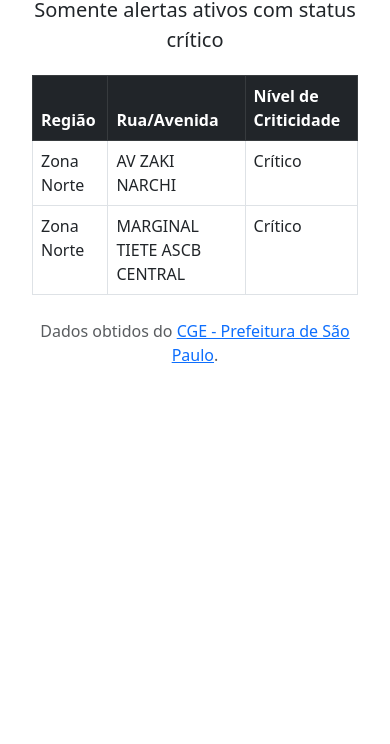
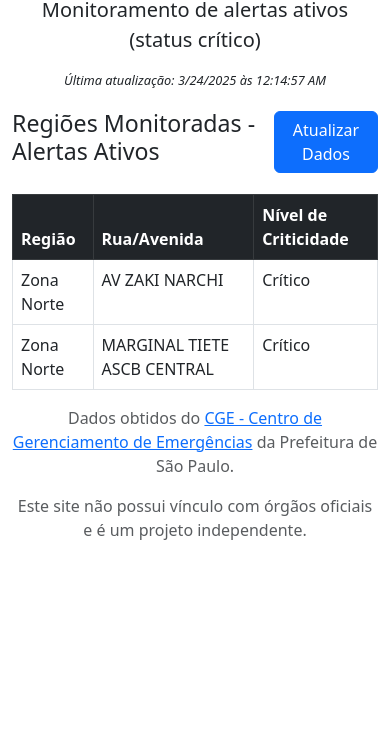
Before and after one commit to Leandrokjn/privatebaguncinha, a plain HTML site: page index.html in a window 390 px wide. Shown: the part 100-844 px from the top of the page. Drawn offline with nearby package versions, Linux system fonts and the light colour scheme.

Commit message:
Update index.html

```diff
--- a/index.html
+++ b/index.html
@@ -7,7 +7,8 @@
     <link href="https://cdnjs.cloudflare.com/ajax/libs/bootstrap/5.3.0/css/bootstrap.min.css" rel="stylesheet">
     <style>
         body {
-            padding: 20px;
+            padding-top: 20px;
+            padding-bottom: 40px;
         }
         .header {
             margin-bottom: 20px;
@@ -15,24 +16,45 @@
         .table {
             margin-top: 20px;
         }
-        .alerta-vermelho {
+        .status-0 {
+            background-color: #d4edda;
+        }
+        .status-1 {
+            background-color: #fff3cd;
+        }
+        .status-2 {
+            background-color: #ffe5d0;
+        }
+        .status-3plus {
             background-color: #f8d7da;
         }
-        .loading-spinner {
-            text-align: center;
-            margin: 20px 0;
+        .bot-info {
+            margin: 30px 0;
+            padding: 20px;
+            background-color: #e9ecef;
+            border-radius: 5px;
+        }
+        .update-time {
+            font-size: 0.8rem;
+            font-style: italic;
+            margin-top: 5px;
         }
         #error-message {
             display: none;
             margin-top: 20px;
+        }
+        .loading-spinner {
+            text-align: center;
+            margin: 40px 0;
         }
     </style>
 </head>
 <body>
     <div class="container">
         <div class="header text-center">
-            <h1>Alertas Ativos de Alagamento - São Paulo</h1>
-            <p class="lead">Somente alertas ativos com status crítico</p>
+            <h1>Monitor de Alagamentos São Paulo</h1>
+            <p class="lead">Monitoramento de alertas ativos (status crítico)</p>
+            <div class="update-time" id="last-update"></div>
         </div>
 
         <div class="alert alert-danger" id="error-message" role="alert">
@@ -46,7 +68,14 @@
             <p>Carregando dados...</p>
         </div>
 
-        <table class="table table-bordered table-hover">
+        <div class="row">
+            <div class="col-md-12">
+                <div class="d-flex justify-content-between align-items-center">
+                    <h3>Regiões Monitoradas - Alertas Ativos</h3>
+                    <button class="btn btn-primary" id="refresh-btn">Atualizar Dados</button>
+                </div>
+
+                <table class="table table-bordered table-hover" id="alagamentos-table">
                     <thead class="table-dark">
                         <tr>
                             <th>Região</th>
@@ -54,73 +83,87 @@
                             <th>Nível de Criticidade</th>
                         </tr>
                     </thead>
-            <tbody id="alertas-ativos">
-                <!-- Dados serão preenchidos via JavaScript -->
+                    <tbody id="alagamentos-body">
+                        <!-- Dados dinâmicos via JavaScript -->
                     </tbody>
                 </table>
+            </div>
+        </div>
 
-        <footer class="text-center text-muted mt-4">
-            <p>Dados obtidos do <a href="https://www.cgesp.org/v3/alagamentos.jsp" target="_blank">CGE - Prefeitura de São Paulo</a>.</p>
+        <footer class="text-center text-muted">
+            <p>Dados obtidos do <a href="https://www.cgesp.org/v3/alagamentos.jsp" target="_blank">CGE - Centro de Gerenciamento de Emergências</a> da Prefeitura de São Paulo.</p>
+            <p>Este site não possui vínculo com órgãos oficiais e é um projeto independente.</p>
         </footer>
     </div>
 
+    <script src="https://cdnjs.cloudflare.com/ajax/libs/bootstrap/5.3.0/js/bootstrap.bundle.min.js"></script>
     <script>
-        document.addEventListener('DOMContentLoaded', () => {
-            fetchAlertasAtivos();
+        document.addEventListener('DOMContentLoaded', function() {
+            // Buscar dados ao carregar a página
+            fetchAlagamentosData();
 
-            function fetchAlertasAtivos() {
+            // Configurar o botão de atualização
+            document.getElementById('refresh-btn').addEventListener('click', function() {
+                fetchAlagamentosData();
+            });
+
+            // Função para buscar os dados de alagamentos via proxy
+            function fetchAlagamentosData() {
                 document.getElementById('loading').style.display = 'block';
                 document.getElementById('error-message').style.display = 'none';
 
-                // URL simulada para buscar dados via API ou scraping
-                const apiUrl = 'https://seu-servico-api.com/alagamentos';
+                // URL do serviço para busca de dados reais (ajuste conforme necessário)
+                const proxyUrl = 'https://seu-servico-api.com/alagamentos';
 
-                // Dados simulados para demonstração
+                // Dados simulados para demonstração (substituir pela chamada fetch em produção)
                 setTimeout(() => {
                     const demoData = [
                         { regiao: "Zona Norte", rua: "AV ZAKI NARCHI", nivel: "Crítico" },
                         { regiao: "Zona Norte", rua: "MARGINAL TIETE ASCB CENTRAL", nivel: "Crítico" }
                     ];
-
-                    atualizarTabela(demoData);
+                    updateTable(demoData);
                     document.getElementById('loading').style.display = 'none';
                 }, 1000);
 
                 /*
-                fetch(apiUrl)
+                fetch(proxyUrl)
                     .then(response => {
-                        if (!response.ok) throw new Error('Erro na busca dos dados.');
+                        if (!response.ok) throw new Error('Falha na rede ou servidor');
                         return response.json();
                     })
                     .then(data => {
                         const alertasAtivos = data.filter(item => item.nivel === "Crítico");
-                        atualizarTabela(alertasAtivos);
+                        updateTable(alertasAtivos);
                         document.getElementById('loading').style.display = 'none';
                     })
                     .catch(error => {
-                        console.error(error);
+                        console.error('Erro ao buscar dados:', error);
                         document.getElementById('error-message').style.display = 'block';
                         document.getElementById('loading').style.display = 'none';
                     });
                 */
             }
 
-            function atualizarTabela(dados) {
-                const tabela = document.getElementById('alertas-ativos');
-                tabela.innerHTML = '';
+            // Função para atualizar a tabela com os dados filtrados
+            function updateTable(data) {
+                const tableBody = document.getElementById('alagamentos-body');
+                tableBody.innerHTML = '';
 
-                dados.forEach(item => {
+                data.forEach(item => {
                     const row = document.createElement('tr');
-                    row.classList.add('alerta-vermelho');
-
+                    row.className = 'status-3plus';
                     row.innerHTML = `
                         <td>${item.regiao}</td>
                         <td>${item.rua}</td>
                         <td>${item.nivel}</td>
                     `;
+                    tableBody.appendChild(row);
+                });
 
-                    tabela.appendChild(row);
-                });
+                // Atualizar horário da última verificação
+                const now = new Date();
+                document.getElementById('last-update').textContent =
+                    `Última atualização: ${now.toLocaleDateString()} às ${now.toLocaleTimeString()}`;
             }
         });
     </script>
```
Lines whose indentation alone changed are shown as unchanged.
